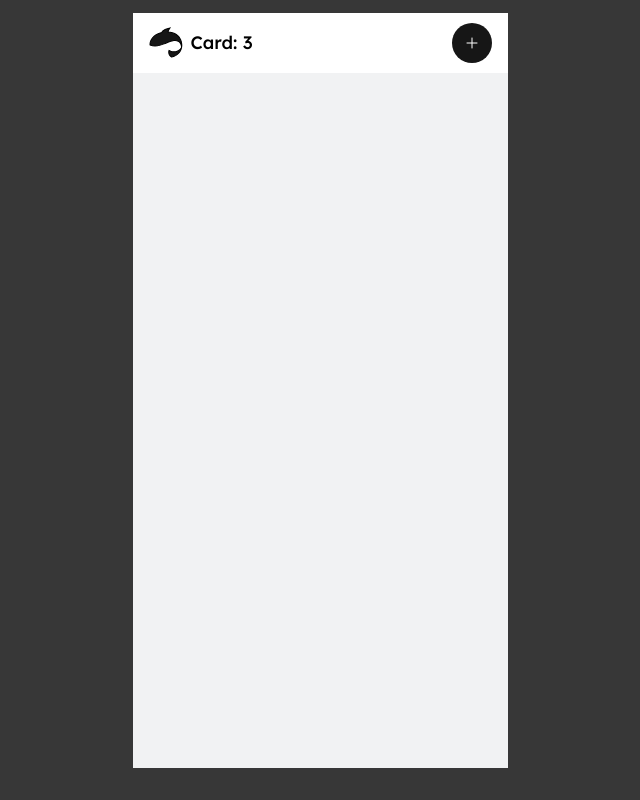
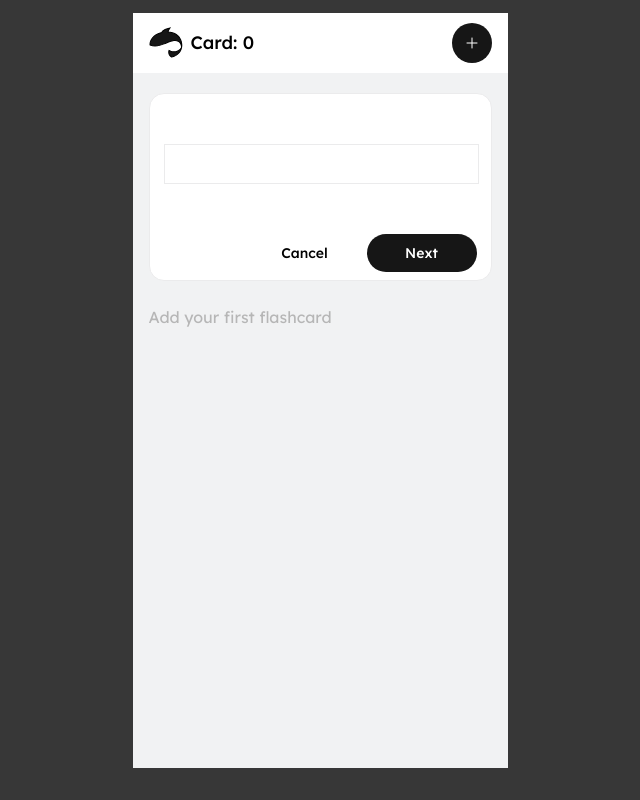
Before and after one commit to paweldowgiallo84/fischkapp, a React (Vite) app: page / in a window 1280 px wide. Both pictures are taken after a click on the element 791 px from the left and 42 px from the top of the page. Shown: the whole page, without its empty margins (320-960 px from the left). Built offline with nearby package versions, Linux system fonts and the light colour scheme.

Commit message:
Implementing the addition of new phishes according to the presented requirements

```diff
--- a/src/App.tsx
+++ b/src/App.tsx
@@ -1,41 +1,27 @@
-import { useState } from "react";
 import { AppHeader } from "./components/Header/AppHeader";
 import { AppLayout } from "./components/AppLayout";
+import { AppAddCard } from "./components/AddCard/AppAddCard";
+import { AppCard } from "./components/Card/AppCard";
 import './App.css'
 
-interface CardData {
-  cardQuestion: string
+import { useState } from "react";
+
+export interface CardData {
+  cardId: number;
+  cardQuestion: string;
   cardAnswer: string
 }
 
-const cardData: CardData[] = [{
-  cardQuestion: 'W celu uniknięcia efektu Rosenthala można zastosować procedurę:',
-  cardAnswer: 'podwójnie ślepej próby'
-},
-{
-  cardQuestion: "Skala odpowiedzi typu dyferencjał semantyczny nazywana jest inaczej:",
-  cardAnswer: "skala Osgooda"
-},
-{
-  cardQuestion: "Skala odpowiedzi typu dyferencjał semantyczny nazywana jest inaczej:",
-  cardAnswer: "skala Osgooda"
-}
-]
-
 function App() {
 
-  const [cards, setCards] = useState(cardData)
+  const [cards, setCards] = useState<CardData[]>([])
   const [isCardAdding, setIsCardAdding] = useState(false)
-
-  const addingCard = () => {
-    setIsCardAdding(true)
-    console.log(cards)
-    console.log(isCardAdding)
-  }
 
   return (
     <AppLayout>
-      <AppHeader cardsAmount={cards.length} addCard={() => addingCard()} />
+      <AppHeader cardsAmount={cards.length} addCard={() => setIsCardAdding(true)} />
+      {isCardAdding ? <AppAddCard cancelAddCard={() => setIsCardAdding(false)} cards={cards} setCards={setCards}/> : null}
+      <AppCard cards={cards}/>
     </AppLayout>
   );
 }
--- /dev/null
+++ b/src/components/AddCard/AppAddCard.module.css
@@ -0,0 +1,97 @@
+.card {
+    position: relative;
+    width: 343px;
+    height: 188px;
+    background-color: var(--white);
+    border: 1px solid var(--border);
+    border-radius: 15px;
+    margin: 20px auto;
+}
+
+/* .card.flip {
+    animation: cardFlip 0.5s linear;
+}
+
+.card.notFlip {
+    animation: notFlip 0.5s linear;
+} */
+
+.deleteIcon {
+    position: absolute;
+    right: 0;
+}
+
+.questionValue {
+    position: absolute;
+    top: 28px;
+    left: 15px;
+    font-size: 12px;
+    font-weight: 400;
+    line-height: 15px;
+
+}
+
+.cardInput {
+    width: 315px;
+    height: 40px;
+    margin: 50px 14px;
+    padding: 10px;
+    border: 1px solid var(--border);
+}
+
+.cardBtns {
+    display: flex;
+    justify-content: flex-end;
+    margin-right: 14px;
+}
+
+.cardBtns button {
+    width: 110px;
+    font-size: 14px;
+    font-weight: 500;
+    line-height: 18px;
+    padding: 10px 12px;
+    border-radius: 22px;
+    border: none;
+}
+
+.cancelBackBtn {
+    background-color: var(--white);
+    margin-right: 7px;
+}
+
+.nextSaveBtn {
+    color: var(--white);
+    background-color: var(--accent);
+}
+
+/* .cardContent {
+    height: 100%;
+    display: flex;
+    justify-content: center;
+    align-items: center;
+    text-align: center;
+    padding: 41px 26px;
+} */
+
+/* @keyframes notFlip {
+    from {
+        transform: rotateY(0de);
+    }
+
+    to {
+        transform: rotateY(180deg);
+        opacity: 0;
+    }
+}
+
+@keyframes cardFlip {
+    from {
+        transform: rotateY(0deg);
+    }
+
+    to {
+        transform: rotateY(180deg);
+        opacity: 0;
+    }
+} */
--- /dev/null
+++ b/src/components/AddCard/AppAddCard.tsx
@@ -0,0 +1,57 @@
+import React, { useState } from 'react'
+import deleteIcon from '../../images/deleteIcon.svg'
+import styles from './AppAddCard.module.css'
+import { CardData } from '../../App'
+
+interface AppAddCardProps {
+  cancelAddCard: () => void;
+  cards: CardData[];
+  setCards: (cards: CardData[]) => void
+}
+
+export const AppAddCard: React.FC<AppAddCardProps> = ({ cards, cancelAddCard, setCards }) => {
+  const [frontSide, setFrontSide] = useState<boolean>(true)
+  const [question, setQuestion] = useState<string>('')
+  const [answer, setAnswer] = useState<string>('')
+
+  const flipCardSide = (cardState: boolean) => {
+    setFrontSide(cardState)
+  }
+
+  const addCardData = () => {
+    const newCard = {cardId: cards.length + 1, cardQuestion: question, cardAnswer: answer}
+    const newCards = [...cards, newCard]
+    setCards(newCards)
+    setQuestion('')
+    setAnswer('')
+    cancelAddCard()
+  }
+
+  return (
+    <>
+      {frontSide ?
+        <div className={`${styles.card} ${frontSide ? '' : styles.notFlip}`}>
+          <input type="text" className={styles.cardInput} id='inputQuestion' placeholder={question} onChange={e => setQuestion(e.target.value)} value={question} />
+          <div className={styles.cardBtns}>
+            <button className={styles.cancelBackBtn} onClick={() => cancelAddCard()} >Cancel</button>
+            <button className={styles.nextSaveBtn} onClick={() => flipCardSide(false)}>Next</button>
+          </div>
+        </div>
+
+        :
+
+        <div className={`${styles.card} ${frontSide ? styles.flip : ''}`}>
+          <img src={deleteIcon} className={styles.deleteIcon} alt="deleteIcon"/>
+          <p className={styles.questionValue}>{question}</p>
+          <input type="text" className={styles.cardInput} id='inputAnswer' placeholder={answer} onChange={e => setAnswer(e.target.value)}
+            value={answer} />
+          <div className={styles.cardBtns}>
+            <button className={styles.cancelBackBtn} onClick={() => flipCardSide(true)}>Back</button>
+            <button className={styles.nextSaveBtn} onClick={() => addCardData()}>Save</button>
+          </div>
+        </div>
+      }
+    </>
+
+  )
+}
--- /dev/null
+++ b/src/components/Card/AppCard.module.css
@@ -0,0 +1,23 @@
+.card {
+    position: relative;
+    width: 343px;
+    height: 188px;
+    background-color: var(--white);
+    border: 1px solid var(--border);
+    border-radius: 15px;
+    margin: 20px auto;
+}
+
+.editIcon {
+    position: absolute;
+    right: 0;
+}
+
+.cardContent {
+    height: 100%;
+    display: flex;
+    justify-content: center;
+    align-items: center;
+    text-align: center;
+    padding: 41px 26px;
+}
--- /dev/null
+++ b/src/components/Card/AppCard.tsx
@@ -0,0 +1,29 @@
+import React from 'react'
+import editIcon from '../../images/editIcon.svg'
+import styles from './AppCard.module.css'
+import { CardData } from '../../App'
+
+interface AppCardProps {
+  cards: CardData[]
+}
+
+export const AppCard: React.FC<AppCardProps> = ({ cards }) => {
+
+cards.length === 0 ? console.log('card length = 0 ',cards.length) : console.log('card is added', cards.length)
+
+  return (
+    <>
+      {cards.length === 0 ?
+        <p className='emptyCard'>Add your first flashcard</p>  :
+       cards.map((fischk: CardData) => {
+        return (
+          <div className={styles.card} key={fischk.cardId}>
+            <img src={editIcon} className={styles.editIcon} alt="edit icon" />
+            <p className={styles.cardContent}>{fischk.cardQuestion}</p>
+          </div>
+        )
+       })
+      }
+    </>
+  )
+}
```
